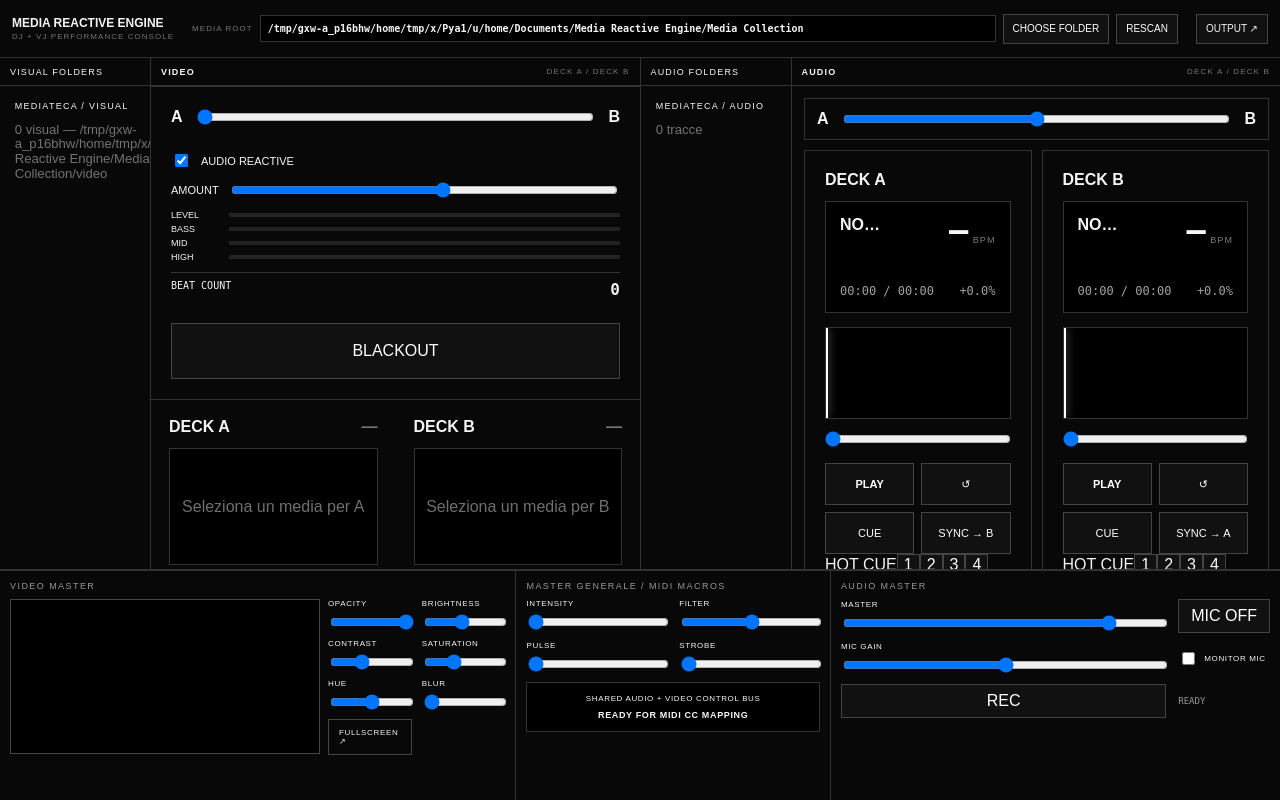
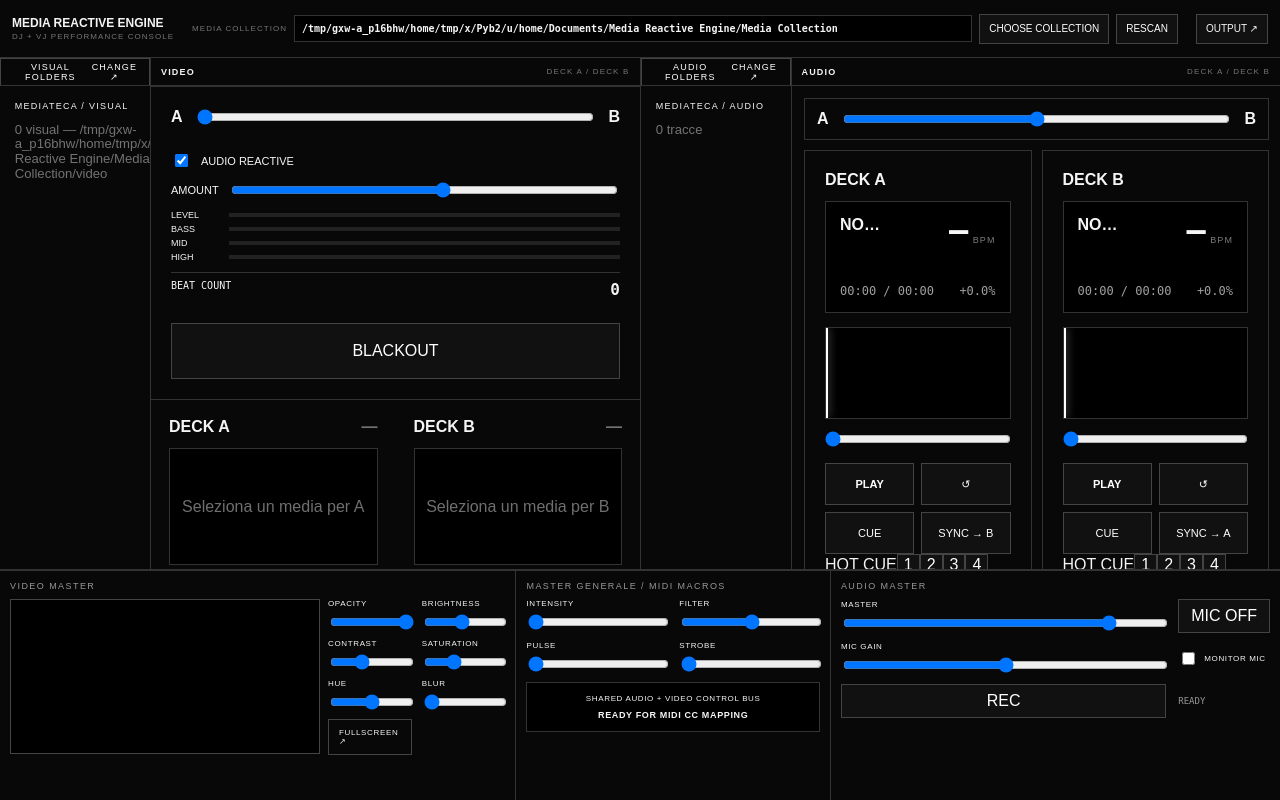
Before and after one commit to Micula1312/media-reactive-engine, a Flask app: page / in a window 1280 px wide. Run offline with Flask 3, Linux system fonts and the light colour scheme; data that the repository does not hold is empty.

Commit message:
Make audio and visual folder headers selectable

```diff
--- a/templates/console.html
+++ b/templates/console.html
@@ -9,16 +9,26 @@
 <body>
   <header class="console-topbar">
     <div class="brand"><strong>MEDIA REACTIVE ENGINE</strong><span>DJ + VJ PERFORMANCE CONSOLE</span></div>
-    <div class="media-root-control"><span class="label">MEDIA ROOT</span><strong id="media-root">loading…</strong><button id="choose-folder">CHOOSE FOLDER</button><button id="reload-all">RESCAN</button></div>
+    <div class="media-root-control"><span class="label">MEDIA COLLECTION</span><strong id="media-root">loading…</strong><button id="choose-folder">CHOOSE COLLECTION</button><button id="reload-all">RESCAN</button></div>
     <div class="layout-controls"><a href="/output" target="_blank">OUTPUT ↗</a></div>
   </header>
 
   <main class="performance-console">
-    <section class="library-column visual-library"><div class="column-head">VISUAL FOLDERS</div><div class="frame-crop visual-library-crop"><iframe id="vj-library-frame" src="/regia" title="Visual media library"></iframe></div></section>
+    <section class="library-column visual-library">
+      <button id="choose-visual-root" class="column-head library-root-button" title="Choose visual library folder">
+        <span>VISUAL FOLDERS</span><span id="visual-root-label">CHANGE ↗</span>
+      </button>
+      <div class="frame-crop visual-library-crop"><iframe id="vj-library-frame" src="/regia" title="Visual media library"></iframe></div>
+    </section>
 
     <section class="machine-column video-machine"><div class="machine-head"><strong>VIDEO</strong><span>DECK A / DECK B</span></div><iframe id="vj-frame" src="/regia" title="Video mixer"></iframe></section>
 
-    <section class="library-column audio-library"><div class="column-head">AUDIO FOLDERS</div><div class="frame-crop audio-library-crop"><iframe id="dj-library-frame" src="/dj" title="Audio media library"></iframe></div></section>
+    <section class="library-column audio-library">
+      <button id="choose-audio-root" class="column-head library-root-button" title="Choose audio library folder">
+        <span>AUDIO FOLDERS</span><span id="audio-root-label">CHANGE ↗</span>
+      </button>
+      <div class="frame-crop audio-library-crop"><iframe id="dj-library-frame" src="/dj" title="Audio media library"></iframe></div>
+    </section>
 
     <section class="machine-column audio-machine"><div class="machine-head"><strong>AUDIO</strong><span>DECK A / DECK B</span></div><iframe id="dj-frame" src="/dj" title="DJ mixer"></iframe></section>
 
```
